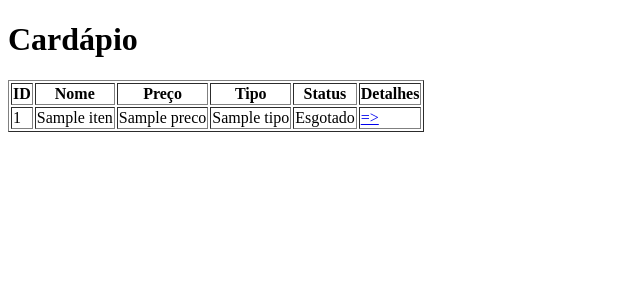
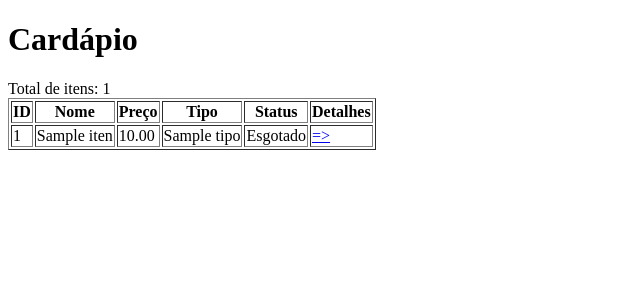
Before and after one commit to ArtMainardi/revisao-python-mysql_connector, a Flask app: template Prova/templates/lista_itens.html in a window 1280 px wide. Shown: the part 26-326 px from the top of the page, without its empty margins (0-640 px from the left). Run offline with Flask 3, Linux system fonts and the light colour scheme; the template is opened without the code that fills it: most values are stand-ins (such as "Sample title", 1, 10 or a date in 2020); parts of the project's set-up code (start-up, migrations or seed data) failed here and were passed over.

Commit message:
feat: adiciona contagem total e formatação no preço

```diff
--- a/Prova/templates/detalhes.html
+++ b/Prova/templates/detalhes.html
@@ -17,7 +17,7 @@
     <ul>
         <li>ID: {{ item.id }}</li>
         <li>Nome: {{ item.nome }}</li>
-        <li>Preço: R${{item.preco}}</li>
+        <li>Preço: R${{ "%.2f"|format(item.preco) }}</li>
         <li>Tipo: {{item.tipo}}</li>
         <li>Status: {% if item.disponivel %}{{"Disponível"}} {% else %}{{"Esgotado"}} {% endif %}</li>
     </ul>
--- a/Prova/templates/lista_itens.html
+++ b/Prova/templates/lista_itens.html
@@ -14,6 +14,7 @@
     </header>
 
     <h1>Cardápio</h1>
+    <span>Total de itens: {{ itens | length() }}</span>
     <table border="1">
         <tr>
             <th>ID</th>
@@ -27,7 +28,7 @@
         <tr>
             <td>{{i.id}}</td>
             <td>{{i.nome}}</td>
-            <td>{{i.preco}}</td>
+            <td>{{"%.2f"|format(i.preco)}}</td>
             <td>{{i.tipo}}</td>
             <td>{% if i.disponivel %}{{"Disponível"}} {% else %}{{"Esgotado"}} {% endif %}</td>
             <td><a href="{{ url_for('detalhes', id=i.id) }}">=></a></td>
```
